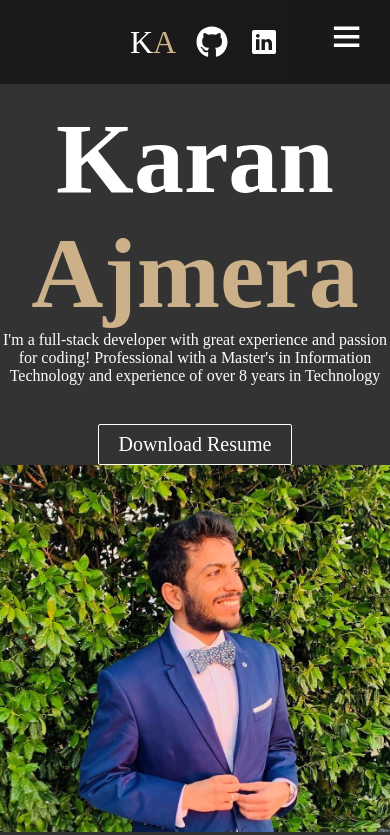
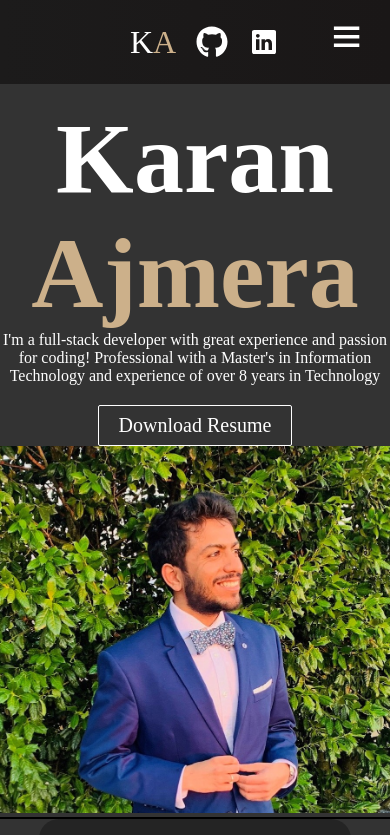
Before and after one commit to karanajmera8/karanajmeraportfolio, a React (Create React App) app: page / in a window 390 px wide. Shown: the top 835 px of the page. Built offline with nearby package versions, Linux system fonts and the light colour scheme.

Commit message:
fixed resume button layout in mobile

```diff
--- a/src/Components/Home.css
+++ b/src/Components/Home.css
@@ -33,6 +33,7 @@
 .resume-button{
     margin-top: 10%;
 }
+
 @media screen and (width<=960px) {
     .home-container{
         display: flex;
@@ -51,4 +52,8 @@
         width:100vw;
         height:100%;
     }
+
+    .resume-button{
+        margin-top: 5%;
+    }
 }
```
